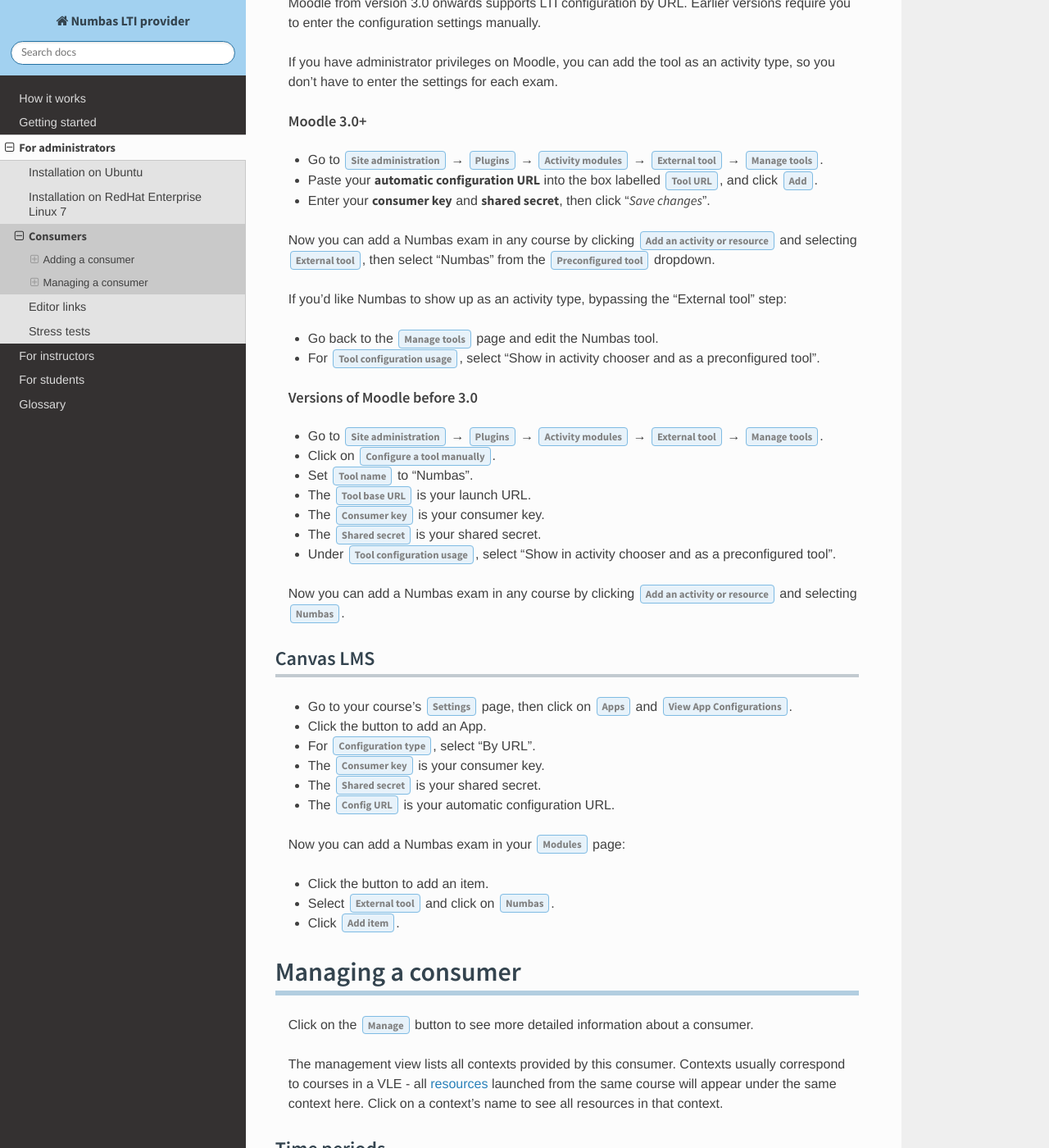
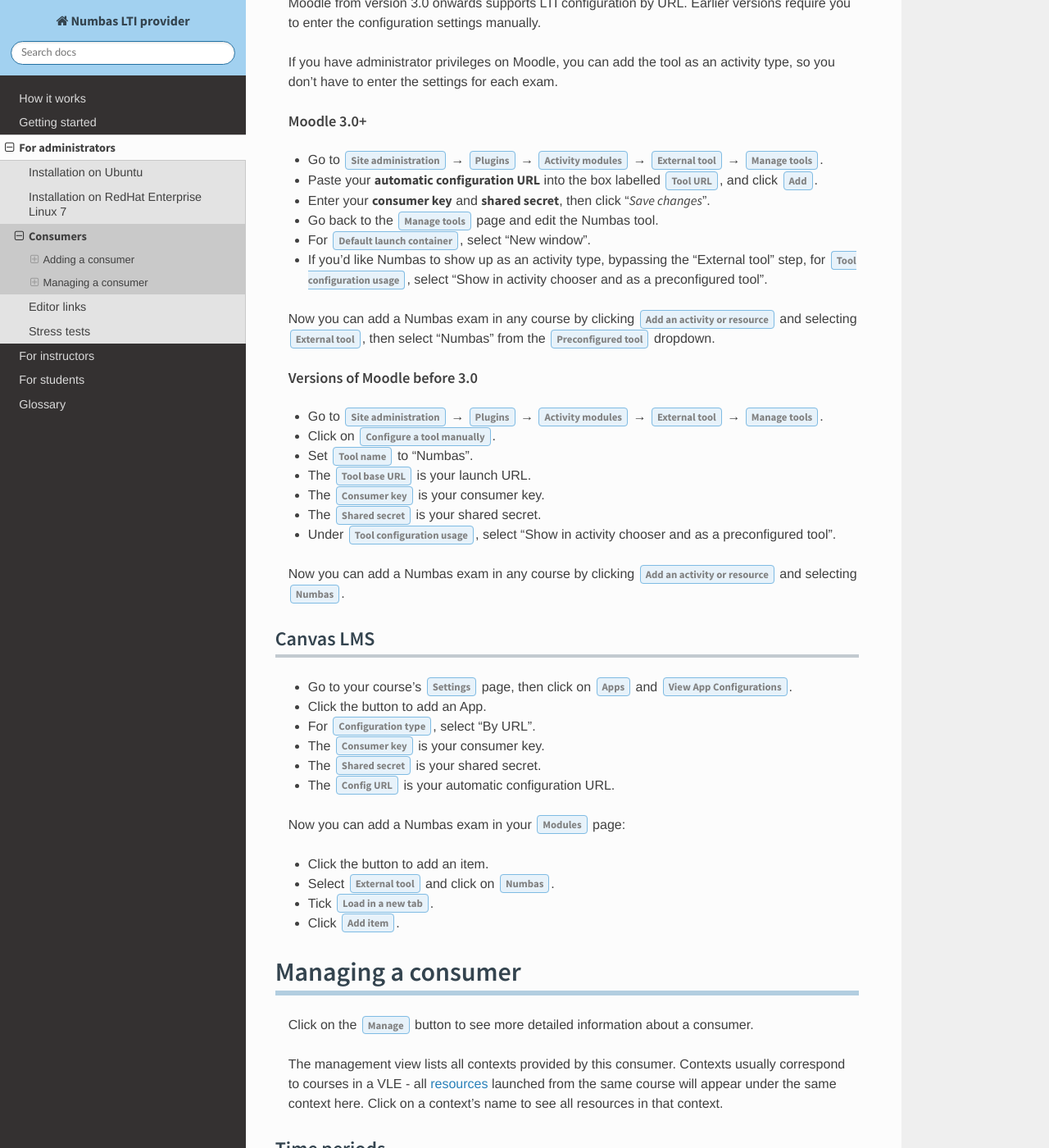
Before and after one commit to numbas/numbas-lti-provider, a Sphinx documentation site: the page built from doc/source/admin/consumers.rst, in a window 1280 px wide and 1400 px high, scrolled down 2292 px. Shown: the whole window at 82% size. Built offline with Sphinx 7.4.7 and the Read the Docs theme 2.0.0, drawn with Linux system fonts in a browser that asks for light colours; some web fonts are replaced.

Commit message:
stuff about opening in a new window
Cross-site security policies can prevent iframes from writing cookies,
which scuppers the LTI tool's session management.

If the LTI activity launches in a new window instead, the browser will
allow it to write cookies, so everything works.

This commit adds a hint to the "not authorized" page about opening in a
new window, and some lines to the Moodle and Canvas setup instructions.

Annoyingly, while Moodle lets you set up LTI tools to launch in a new
window by default, in Canvas it looks like you have to set it for each
individual activity.

```diff
--- a/doc/source/admin/consumers.rst
+++ b/doc/source/admin/consumers.rst
@@ -71,13 +71,11 @@
 * Go to :guilabel:`Site administration` → :guilabel:`Plugins` → :guilabel:`Activity modules` → :guilabel:`External tool` → :guilabel:`Manage tools`.
 * Paste your **automatic configuration URL** into the box labelled :guilabel:`Tool URL`, and click :guilabel:`Add`.
 * Enter your **consumer key** and **shared secret**, then click "*Save changes*".
+* Go back to the :guilabel:`Manage tools` page and edit the Numbas tool.
+* For :guilabel:`Default launch container`, select "New window".
+* If you'd like Numbas to show up as an activity type, bypassing the "External tool" step, for :guilabel:`Tool configuration usage`, select "Show in activity chooser and as a preconfigured tool".
 
 Now you can add a Numbas exam in any course by clicking :guilabel:`Add an activity or resource` and selecting :guilabel:`External tool`, then select "Numbas" from the :guilabel:`Preconfigured tool` dropdown.
-
-If you'd like Numbas to show up as an activity type, bypassing the "External tool" step:
-
-* Go back to the :guilabel:`Manage tools` page and edit the Numbas tool.
-* For :guilabel:`Tool configuration usage`, select "Show in activity chooser and as a preconfigured tool".
 
 Versions of Moodle before 3.0
 ^^^^^^^^^^^^^^^^^^^^^^^^^^^^^
@@ -106,8 +104,8 @@
 
 * Click the button to add an item.
 * Select :guilabel:`External tool` and click on :guilabel:`Numbas`.
+* Tick :guilabel:`Load in a new tab`.
 * Click :guilabel:`Add item`.
-
 
 Managing a consumer
 -------------------
```
Also changed, not shown: 1 other file.
